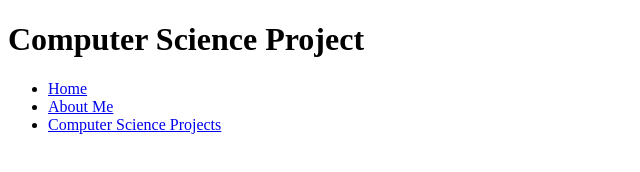
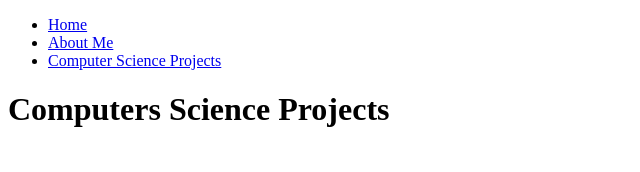
Before and after one commit to VARUNVIS/Varun-s-Respository, a plain HTML site: page csprojects.html in a window 1280 px wide. Shown: the whole page, without its empty margins (0-640 px from the left). Drawn offline with Linux system fonts and the light colour scheme.

Commit message:
Update csprojects.html

```diff
--- a/csprojects.html
+++ b/csprojects.html
@@ -4,13 +4,17 @@ html>
 
                     <head>
                     <link rel="style sheet"href="style.css">
-                      <h1>Computer Science Project</h1>
+
 
                       <ul>
                         <li><a href="index.html">Home</a></li>
                         <li><a href="about.html">About Me</a></li>
                         <li><a href="csprojects.html">Computer Science Projects</a></li>
                       </ul>
+
+
+                      <h1>Computers Science Projects</h1>
+
 
                     </head>
 
```
